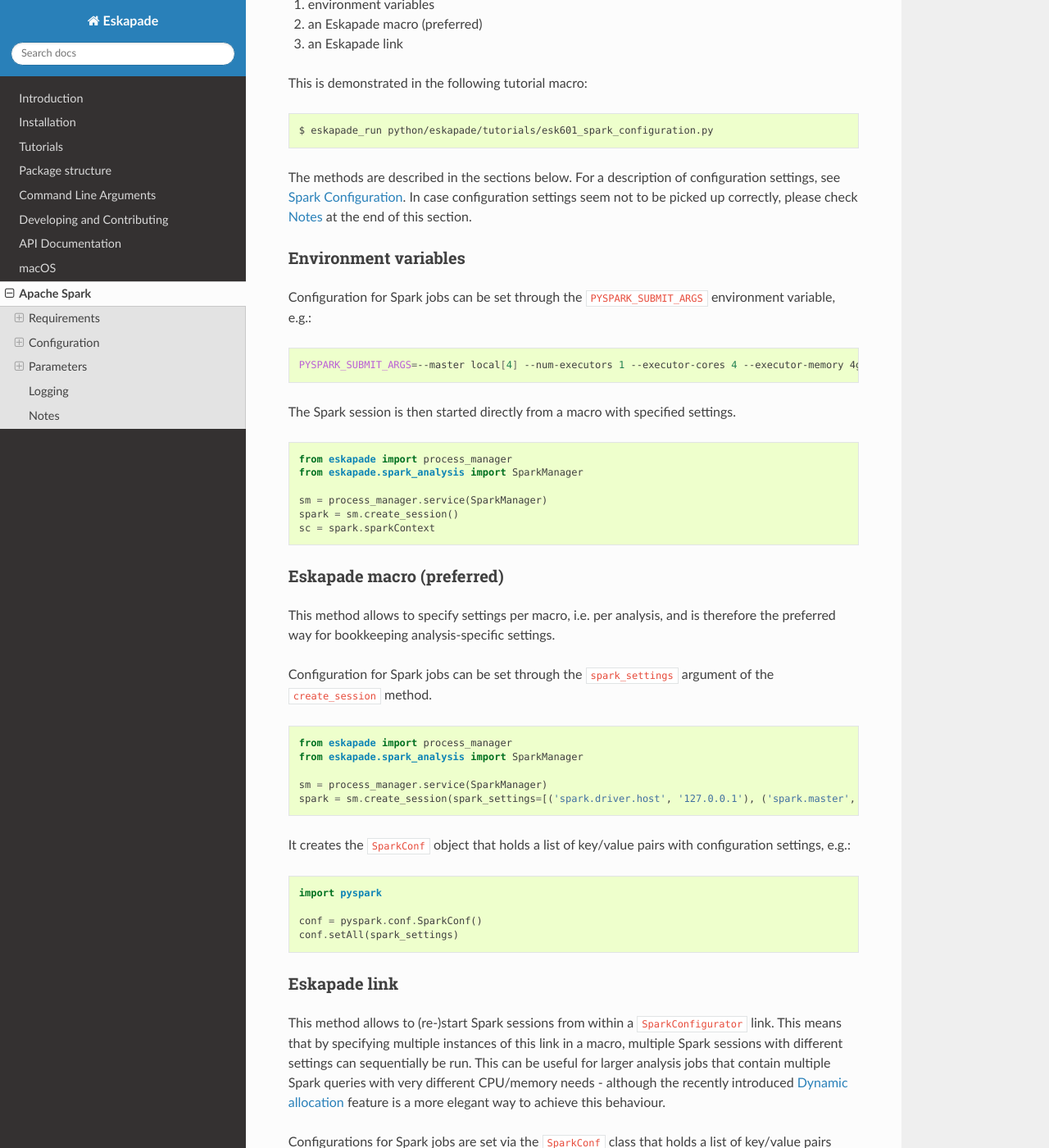
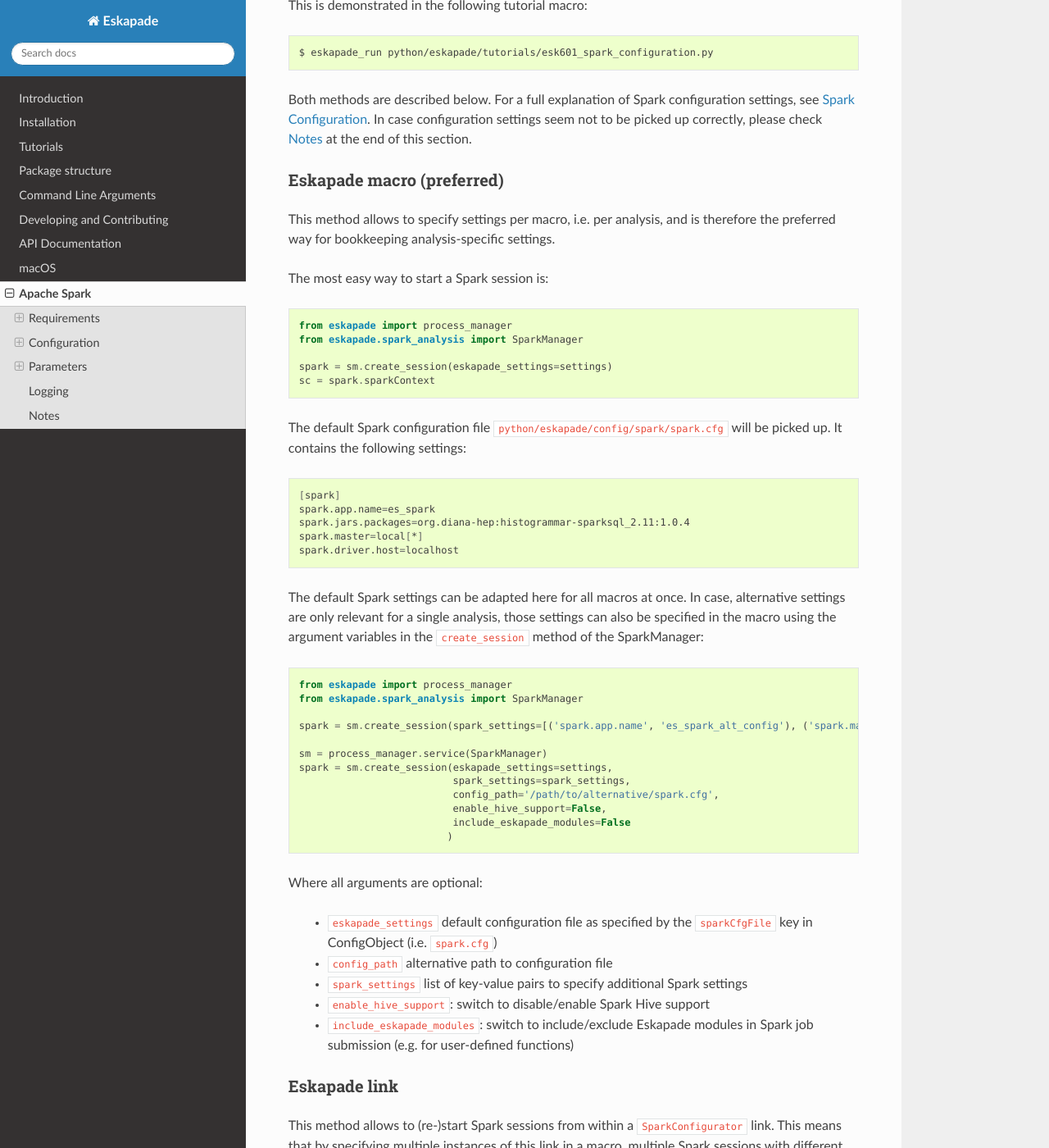
Before and after one commit to KaveIO/Eskapade, a Sphinx documentation site: the page built from docs/source/spark.rst, in a window 1280 px wide and 1400 px high, scrolled down 979 px. Shown: the whole window at 82% size. Built offline with Sphinx 7.4.7 and the Read the Docs theme 2.0.0, drawn with Linux system fonts in a browser that asks for light colours; some of the changed text lies outside the part shown.

Commit message:
Documentation: update section on setting Spark configuration

```diff
--- a/docs/source/mac_os.rst
+++ b/docs/source/mac_os.rst
@@ -52,8 +52,10 @@
 .. code-block:: bash
 
   $ mkdir ~/root_v06-10-08_p36m && cd ~/root_v06-10-08_p36m
-  $ cmake -Doracle=OFF -Dfftw3=ON -Dmathmore=ON -Dminuit2=ON -Droofit=ON -Dtmva=ON -Dsoversion=ON -Dthread=ON -Dpython3=ON -DPYTHON_EXECUTABLE=/usr/local/opt/python3/Frameworks/Python.framework/Versions/3.6/bin/python3.6m -DPYTHON_INCLUDE_DIR=/usr/local/opt/python3/Frameworks/Python.framework/Versions/3.6/include/python3.6m/ -DPYTHON_LIBRARY=/usr/local/opt/python3/Frameworks/Python.framework/Versions/3.6/lib/libpython3.6m.dylib /Users/gossie/git/root
+  $ cmake -Dfftw3=ON -Dmathmore=ON -Dminuit2=ON -Droofit=ON -Dtmva=ON -Dsoversion=ON -Dthread=ON -Dpython3=ON -DPYTHON_EXECUTABLE=/usr/local/opt/python3/Frameworks/Python.framework/Versions/3.6/bin/python3.6m -DPYTHON_INCLUDE_DIR=/usr/local/opt/python3/Frameworks/Python.framework/Versions/3.6/include/python3.6m/ -DPYTHON_LIBRARY=/usr/local/opt/python3/Frameworks/Python.framework/Versions/3.6/lib/libpython3.6m.dylib /Users/gossie/git/root
   $ cmake --build . -- -j7
+
+PS: make sure all the flags are picked up correctly (for example, ``-Dfftw3`` requires ``fftw`` to be installed with Homebrew).
 
 To setup the ROOT environment each time a new shell is started, set the following environment variables:
 
@@ -132,7 +134,7 @@
   set -xg PYTHONPATH "$SPARK_HOME/python:$PYTHONPATH"
 
   # --- setup Eskapade
-  cd ~/git/gitlab-nl/decision-engine
+  cd /path/to/eskapade
 
 Finally, install Eskapade (and it's dependencies) by simply running:
 
--- a/docs/source/spark.rst
+++ b/docs/source/spark.rst
@@ -9,23 +9,20 @@
 
 .. note ::
 
-  Eskapade supports both batch and real-time streaming (micro batch) processing with Apache Spark.
+  Eskapade supports both batch and streaming processing with Apache Spark.
 
 Requirements
 ------------
 
-A default working setup of the Apache Spark libraries is included in both the Eskapade docker and vagrant image
+A working setup of the Apache Spark libraries is included in both the Eskapade docker and vagrant image
 (see section `Installation <installation.html>`_). For installation of Spark libraries in a custom setup,
 please refer to the Spark `documentation <https://spark.apache.org/docs/latest/>`_.
 
-NB: not all combinations of Spark and Python versions work properly together.
-
-
 Spark installation
-~~~~~~~~~~~~~~~~~~
+::::::::::::::::::
 
 The environment variables ``SPARK_HOME`` and ``PYTHONPATH`` need be set and to point to the location of the Spark
-installation and the Python libraries of Spark and py4j (dependency). In the Eskapade docker, for example, it is set to:
+installation and the Python libraries of Spark and ``py4j`` (dependency). In the Eskapade docker, for example, it is set to:
 
 .. code-block:: bash
 
@@ -34,15 +31,13 @@
   $ echo $PYTHONPATH
   /opt/spark/pro/python:/opt/spark/pro/python/lib/py4j-0.10.4-src.zip:...
 
-
 Configuration
 -------------
 
-The Spark configuration can be set using three different methods:
+The Spark configuration can be set in two ways:
 
-1. environment variables
-2. an Eskapade macro (preferred)
-3. an Eskapade link
+1. an Eskapade macro (preferred)
+2. an Eskapade link
 
 This is demonstrated in the following tutorial macro:
 
@@ -50,58 +45,62 @@
 
   $ eskapade_run python/eskapade/tutorials/esk601_spark_configuration.py
 
-The methods are described in the sections below. For a description of configuration settings, see
+Both methods are described below. For a full explanation of Spark configuration settings, see
 `Spark Configuration <http://spark.apache.org/docs/2.1.1/configuration.html>`_.
 In case configuration settings seem not to be picked up correctly, please check `Notes`_ at the end of this section.
 
-Environment variables
-~~~~~~~~~~~~~~~~~~~~~
+Eskapade macro (preferred)
+::::::::::::::::::::::::::
 
-Configuration for Spark jobs can be set through the ``PYSPARK_SUBMIT_ARGS`` environment variable, e.g.:
+This method allows to specify settings per macro, i.e. per analysis, and is therefore the preferred way for bookkeeping analysis-specific settings.
 
-.. code-block:: bash
-
-  PYSPARK_SUBMIT_ARGS=--master local[4] --num-executors 1 --executor-cores 4 --executor-memory 4g pyspark-shell
-
-The Spark session is then started directly from a macro with specified settings.
+The most easy way to start a Spark session is:
 
 .. code-block:: python
 
   from eskapade import process_manager
   from eskapade.spark_analysis import SparkManager
 
-  sm = process_manager.service(SparkManager)
-  spark = sm.create_session()
+  spark = sm.create_session(eskapade_settings=settings)
   sc = spark.sparkContext
 
+The default Spark configuration file ``python/eskapade/config/spark/spark.cfg`` will be picked up. It contains the following settings:
 
-Eskapade macro (preferred)
-~~~~~~~~~~~~~~~~~~~~~~~~~~
+.. code-block:: bash
 
-This method allows to specify settings per macro, i.e. per analysis, and is therefore the preferred way for bookkeeping analysis-specific settings.
+  [spark]
+  spark.app.name=es_spark
+  spark.jars.packages=org.diana-hep:histogrammar-sparksql_2.11:1.0.4
+  spark.master=local[*]
+  spark.driver.host=localhost
 
-Configuration for Spark jobs can be set through the ``spark_settings`` argument of the ``create_session`` method.
+The default Spark settings can be adapted here for all macros at once. In case, alternative settings are only relevant for a single analysis, those settings can also be specified in the macro using the argument variables in the ``create_session`` method of the SparkManager:
 
 .. code-block:: python
 
   from eskapade import process_manager
   from eskapade.spark_analysis import SparkManager
 
+  spark = sm.create_session(spark_settings=[('spark.app.name', 'es_spark_alt_config'), ('spark.master', 'local[42]')])
+
   sm = process_manager.service(SparkManager)
-  spark = sm.create_session(spark_settings=[('spark.driver.host', '127.0.0.1'), ('spark.master', 'local[2]')])
+  spark = sm.create_session(eskapade_settings=settings,
+                            spark_settings=spark_settings,
+                            config_path='/path/to/alternative/spark.cfg',
+                            enable_hive_support=False,
+                            include_eskapade_modules=False
+                           )
 
-It creates the ``SparkConf`` object that holds a list of key/value pairs with configuration settings, e.g.:
+Where all arguments are optional:
 
-.. code-block:: python
-
-  import pyspark
-
-  conf = pyspark.conf.SparkConf()
-  conf.setAll(spark_settings)
-
+   * ``eskapade_settings`` default configuration file as specified by the ``sparkCfgFile`` key in ConfigObject (i.e. ``spark.cfg``)
+   * ``config_path`` alternative path to configuration file
+   * ``spark_settings``  list of key-value pairs to specify additional Spark settings
+   * ``enable_hive_support``: switch to disable/enable Spark Hive support
+   * ``include_eskapade_modules``: switch to include/exclude Eskapade modules in Spark job submission (e.g. for user-defined functions)
 
 Eskapade link
-~~~~~~~~~~~~~
+:::::::::::::
 
 This method allows to (re-)start Spark sessions from within a ``SparkConfigurator`` link. This means that by specifying
 multiple instances of this link in a macro, multiple Spark sessions with different settings can sequentially be run.
@@ -123,7 +122,6 @@
 Note that the ``SparkConfigurator`` stops any existing Spark session before starting a new one. This means that the user
 should make sure all relevant data is stored at this point, since all cached Spark data will be cleared from memory.
 
-
 Parameters
 ----------
 
@@ -134,9 +132,8 @@
 - ``executor-memory``
 - ``driver-memory``
 
-
 Dynamic allocation
-~~~~~~~~~~~~~~~~~~
+::::::::::::::::::
 Since version 2.1, Spark allows for `dynamic resouce allocation <https://spark.apache.org/docs/2.1.1/job-scheduling.html#dynamic-resource-allocation>`_.
 This requires the following settings:
 
@@ -144,7 +141,6 @@
 - ``spark.shuffle.service.enabled=true``
 
 Depending on the mode (standalone, YARN, Mesos), an additional shuffle service needs to be set up. See the documentation for details.
-
 
 Logging
 -------
@@ -175,7 +171,6 @@
    logging.getLogger('py4j.java_gateway').setLevel('INFO')
 
 However, not all Spark-related loggers are available here (as they are JAVA-based).
-
 
 Notes
 -----
```
